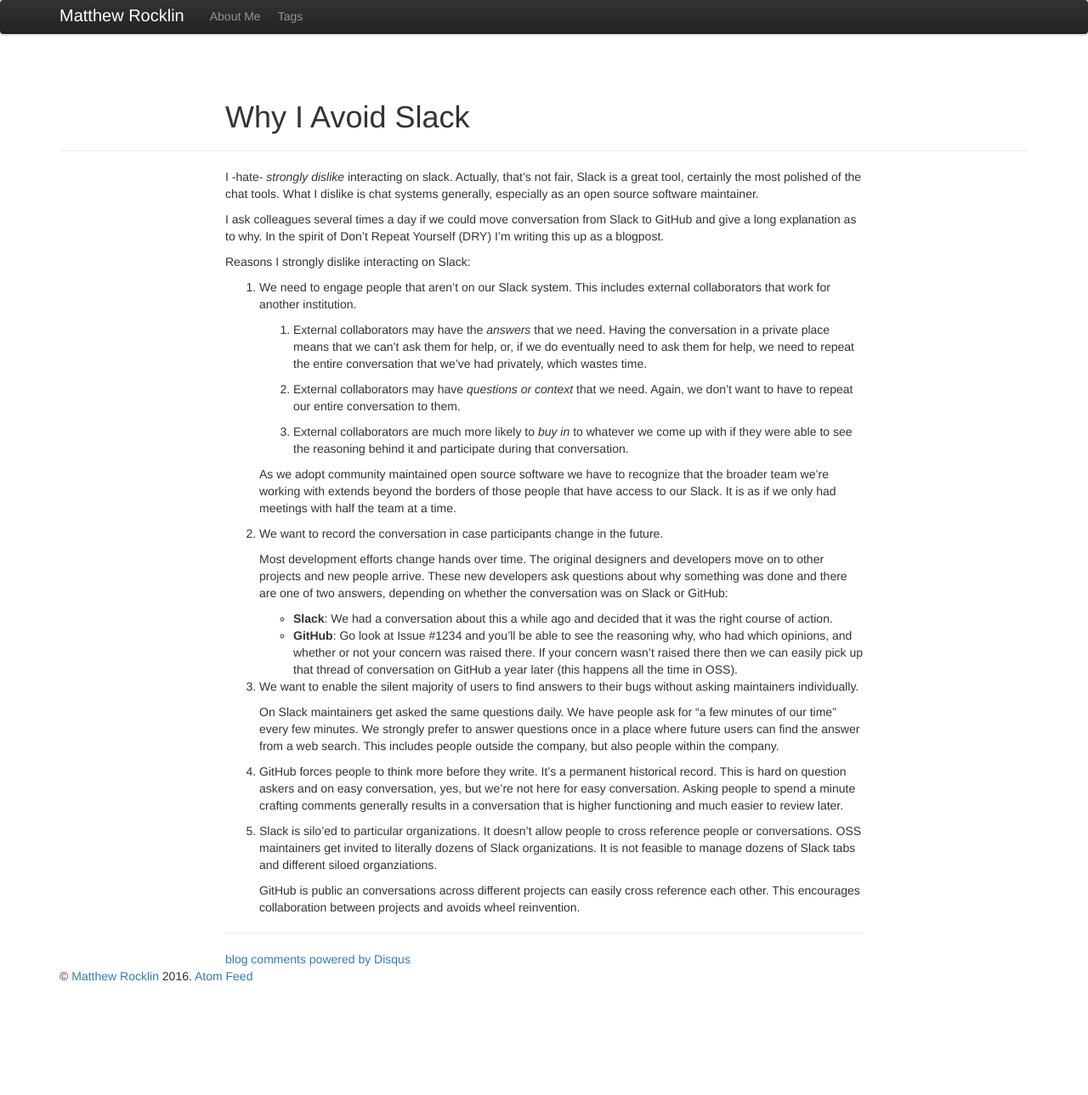
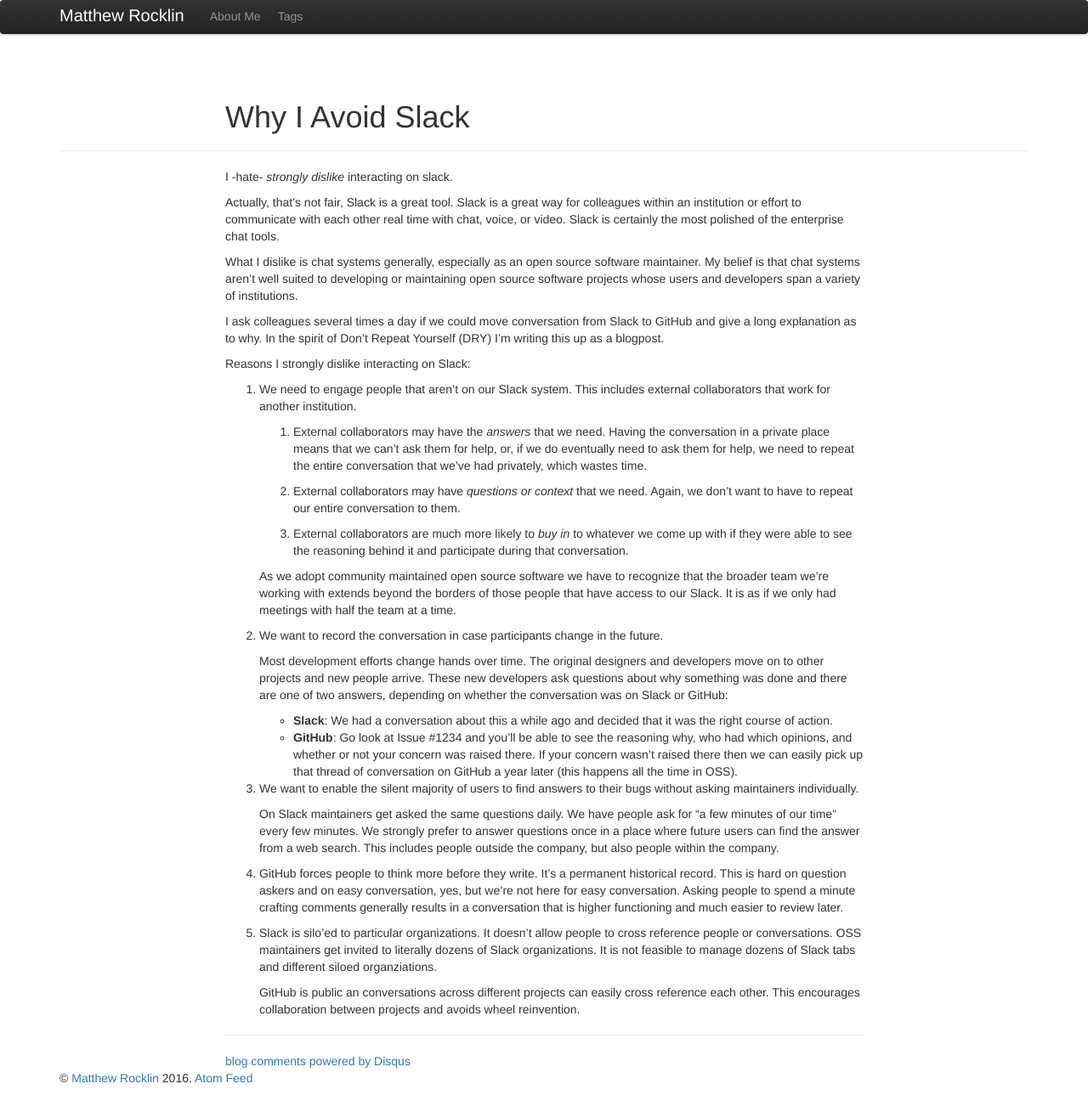
Before and after one commit to besyskymnbk/blog, a Jekyll site: the page built from _posts/work/2019-02-27-slack-github.md, in a window 1280 px wide. Shown: the whole page at 85% size. Built offline with Jekyll 4.4.1, drawn with Linux system fonts in a browser that asks for light colours; comment, search, counter and statistics services are not loaded; before the commit the page ends 1169 px from its top, so only the background shows below that.

Commit message:
Give slack some credit

```diff
--- a/_posts/work/2019-02-27-slack-github.md
+++ b/_posts/work/2019-02-27-slack-github.md
@@ -9,10 +9,17 @@ theme: twitter
 {% include JB/setup %}
 
 
-I -hate- *strongly dislike* interacting on slack.  Actually, that's not fair,
-Slack is a great tool, certainly the most polished of the chat tools.  What I
-dislike is chat systems generally, especially as an open source
-software maintainer.
+I -hate- *strongly dislike* interacting on slack.
+
+Actually, that's not fair, Slack is a great tool.  Slack is a great way for
+colleagues within an institution or effort to communicate with each other real
+time with chat, voice, or video.  Slack is certainly the most polished of the
+enterprise chat tools.
+
+What I dislike is chat systems generally, especially as an open source software
+maintainer.  My belief is that chat systems aren't well suited to developing or
+maintaining open source software projects whose users and developers span a
+variety of institutions.
 
 I ask colleagues several times a day if we could move conversation from Slack
 to GitHub and give a long explanation as to why.  In the spirit of Don't Repeat
```
